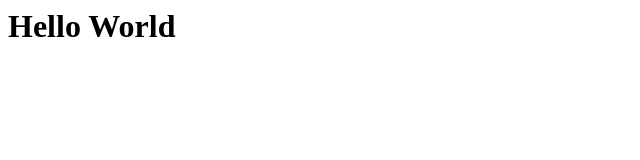
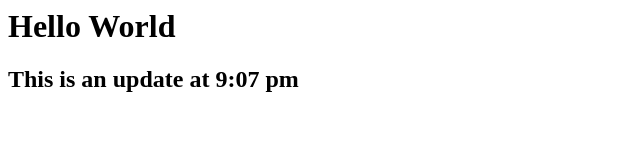
Before and after one commit to samhuynhle/assignment, a plain HTML site: page index.html in a window 1280 px wide. Shown: the whole page, without its empty margins (0-640 px from the left). Drawn offline with Linux system fonts and the light colour scheme.

Commit message:
modified: index.html

```diff
--- a/index.html
+++ b/index.html
@@ -1,3 +1,4 @@
 <html>
     <h1> Hello World</h1>
+    <h2> This is an update at 9:07 pm </h2>
 </html>
```
